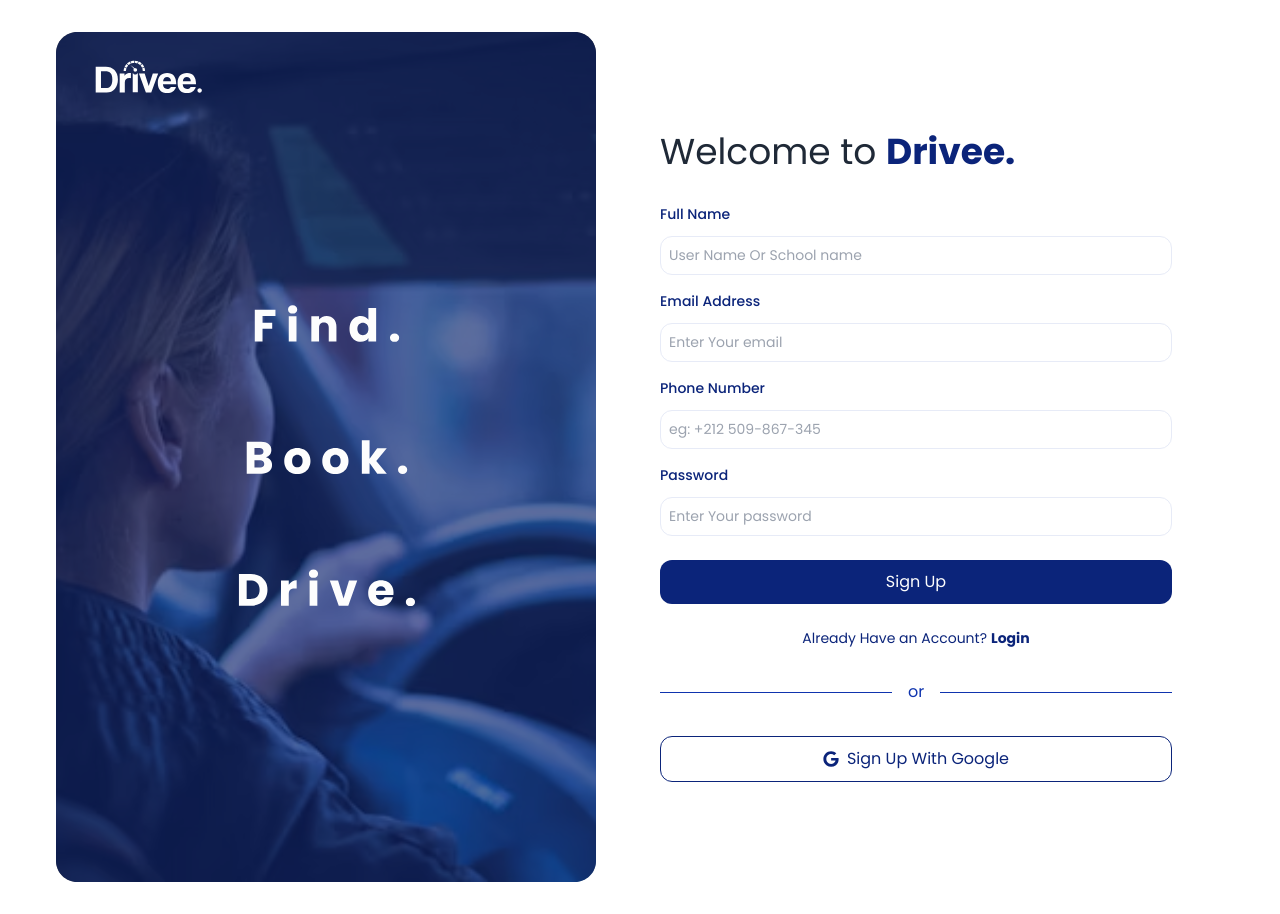
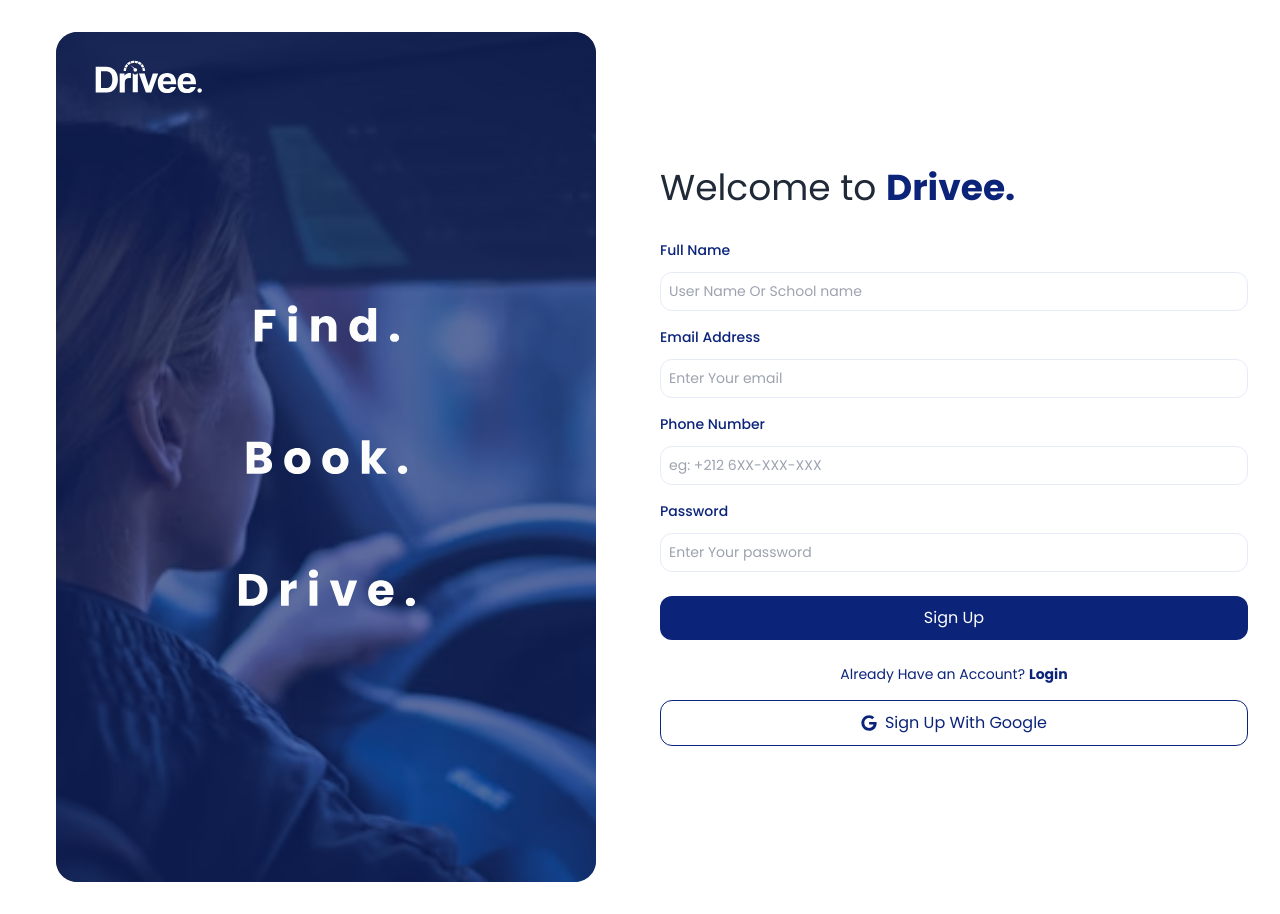
Before and after one commit to WESthhhhh/drivee-frontend, a React (Vite) app: page /signup in a window 1280 px wide. Built offline with nearby package versions, Linux system fonts and the light colour scheme.

Commit message:
Refactor form inputs and signup form to accept additional props and improve validation

```diff
--- a/src/components/UI/formInputs.jsx
+++ b/src/components/UI/formInputs.jsx
@@ -1,7 +1,15 @@
 import React from "react";
 import { FiEye, FiEyeOff, FiLock, FiMail, FiFile, FiUser } from "react-icons/fi";
 
-export const PrimaryInput = ({ label, placeholder, type = "text", icon = null, error = null, succes = null }) => {
+export const PrimaryInput = ({
+    label,
+    placeholder,
+    type = "text",
+    icon = null,
+    error = null,
+    succes = null,
+    ...props
+  }) => {
       const getIcon = () => {
           switch(icon) {
               case 'user': return <FiUser className="w-4 h-4 text-gray-400" />;
@@ -20,6 +28,7 @@ export const PrimaryInput = ({ label, placeholder, type = "text", icon = null, e
                       type={type}
                       placeholder={placeholder}
                       className={`w-full p-2 border ${error ? 'border-error' : succes ? 'border-success' : 'border-b50'} rounded-small-md focus:outline-none focus:ring-thin focus:ring-border-b50 focus:border-b75 text-[14px] ${icon ? 'pl-10' : ''}`}
+                      {...props}  // This spreads all props (including register) onto the input
                   />
                   {icon && (
                       <div className="absolute inset-y-0 left-0 flex items-center pl-3 pointer-events-none">
--- a/src/components/layouts/signupForm.jsx
+++ b/src/components/layouts/signupForm.jsx
@@ -2,10 +2,10 @@ import React from 'react';
 import { useForm } from 'react-hook-form';
 import Button from '../UI/button';
 import { EmailInput, PasswordInput, PrimaryInput } from '../UI/formInputs';
+import { FaGoogle } from 'react-icons/fa';
 import { Link } from 'react-router-dom';
-import { FaGoogle } from "react-icons/fa";
 
-const SignupForm = () => {
+const Signup = () => {
   const {
     register,
     handleSubmit,
@@ -13,7 +13,9 @@ const SignupForm = () => {
   } = useForm({
     mode: "onChange",
     defaultValues: {
+      fullName: "",
       email: "",
+      phoneNumber: "",
       password: ""
     }
   });
@@ -24,15 +26,31 @@ const SignupForm = () => {
 
   return (
     <>
-    <div className='w-full max-w-lg'>
       <h1 className="text-4xl font-regular mb-8 text-text">
         Welcome to <span className='text-primary font-bold'>Drivee.</span>
       </h1>
 
       <form onSubmit={handleSubmit(onSubmit)} className='flex flex-col gap-4'>
+
         <PrimaryInput
           label="Full Name"
           placeholder="User Name Or School name"
+          error={errors.fullName?.message}
+          {...register("fullName", {
+            required: "Full name is required",
+            minLength: {
+              value: 2,
+              message: "Name must be at least 2 characters"
+            },
+            maxLength: {
+              value: 50,
+              message: "Name cannot exceed 50 characters"
+            },
+            pattern: {
+              value: /^[A-Za-z\s]+$/i,
+              message: "Name should only contain letters"
+            }
+          })}
         />
 
         <EmailInput
@@ -49,8 +67,21 @@ const SignupForm = () => {
         />
 
         <PrimaryInput
-          label="Phone Number"
-          placeholder="eg: +212 509-867-345"
+        label="Phone Number"
+        placeholder="eg: +212 6XX-XXX-XXX"
+        error={errors.phoneNumber?.message}
+        {...register("phoneNumber", {
+            required: "Phone number is required",
+            pattern: {
+            value: /^(?:\+212|0)([ \-_/]*)(?:[0-9][ \-_/]*){9}$/,
+            message: "Please enter a valid Moroccan phone number (e.g., +212 6XX-XXX-XXX or 06XX-XXX-XXX)"
+            },
+            validate: {
+            validPrefix: value =>
+                /^(?:\+212|0)([ \-_/]*)([67][ \-_/]*)/.test(value) ||
+                "Must start with +2126, +2127, 06, or 07"
+            }
+        })}
         />
 
         <PasswordInput
@@ -79,13 +110,6 @@ const SignupForm = () => {
             Already Have an Account? <span className='font-bold ml-1'>Login</span>
           </Link>
         </div>
-
-        <div className="flex items-center my-4">
-          <div className="flex-grow border-t border-b200"></div>
-          <span className="mx-4 text-b200">or</span>
-          <div className="flex-grow border-t border-b200"></div>
-        </div>
-
         <Button
           type='secondary'
           htmlType='button'
@@ -94,9 +118,8 @@ const SignupForm = () => {
           <FaGoogle/> Sign Up With Google
         </Button>
       </form>
-      </div>
     </>
   );
 };
 
-export default SignupForm;
+export default Signup;
```
Lines whose indentation alone changed are shown as unchanged.
